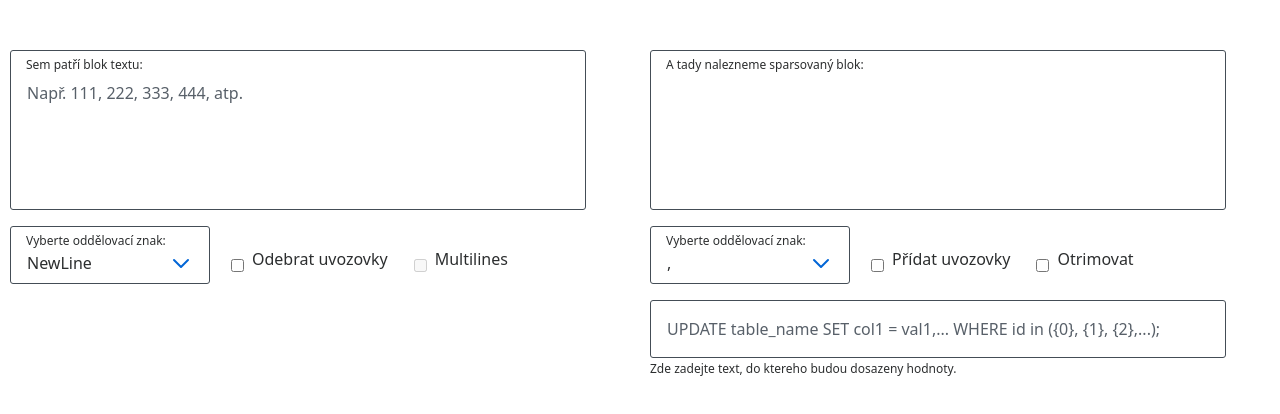
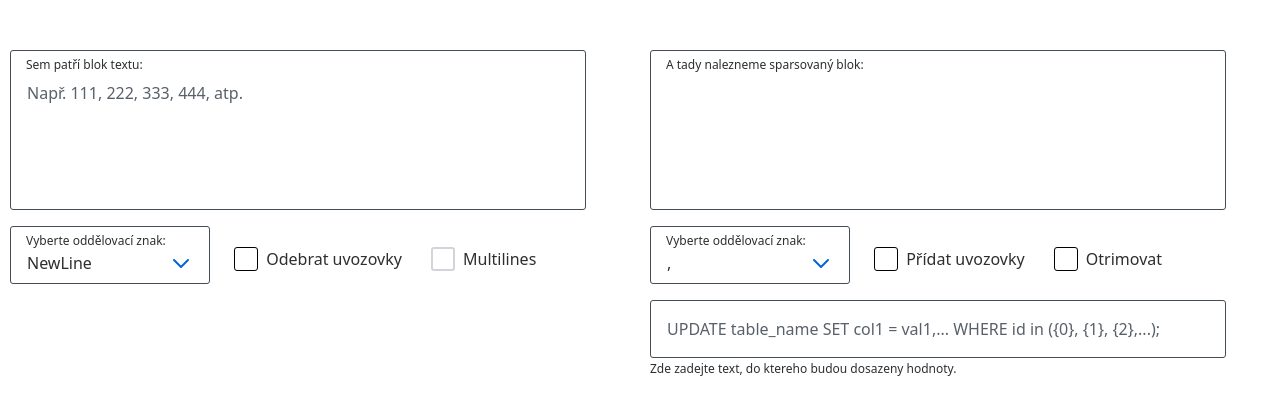
Before and after one commit to sojkas/parser, a React (Create React App) app: page / in a window 1280 px wide. Shown: the top 414 px of the page. Built offline with nearby package versions, Linux system fonts and the light colour scheme.

Commit message:
nastylovani checkboxu

```diff
--- a/src/App.css
+++ b/src/App.css
@@ -46,6 +46,7 @@
   border: 2px solid #0366d6;
   box-sizing: border-box;
   border-radius: 3px;
+  padding: 29px calc(1rem - 1px);
 }
 
 .text-area__area::placeholder{
--- a/src/components/Checkbox.css
+++ b/src/components/Checkbox.css
@@ -4,12 +4,63 @@
   text-align: left;
   margin-left: 1rem;
   padding: 5px;
+  position: relative;
+}
+
+input[type="checkbox"]:disabled + .checkbox-all__span{
+  border: 2px solid #D1D5DA;
+  box-sizing: border-box;
+  border-radius: 3px;
 }
 
 .checkbox-all p {
-  margin-left: 0.5rem;
+  margin-left: 2.2rem;
 }
 
 .checkbox-all input {
     margin-top: 0.33rem;
+
 }
+
+.checkbox-all:hover .checkbox-all__span {
+  border: 2px solid #0D47A1;
+  border-radius: 3px;
+  box-sizing: border-box;
+}
+
+.checkbox-all:hover .checkbox-all__span::after {
+  top: -2px;
+  left: -2px;
+}
+
+.checkbox-all__span {
+  position: absolute;
+  top: 0.3rem;
+  left: 0.5rem;
+  display: inline-block;
+  border: 1px solid black;
+  box-sizing: border-box;
+  border-radius: 3px;
+  width: 24px;
+  height: 24px;
+}
+
+input[type="checkbox"]{
+  width: 0;
+  height: 0;
+  opacity: 0;
+}
+
+input[type="checkbox"]:checked + span:after {
+  content: "";
+  background-image: url('../icons/checked.svg');
+  background-size: cover;
+  background-repeat: no-repeat;
+  background-color: #0D47A1;
+  border-radius: 3px;
+  position: absolute;
+  top:-1px;
+  left:-1px;
+  width: 24px;
+  height: 24px;
+}
--- a/src/components/Checkbox.js
+++ b/src/components/Checkbox.js
@@ -6,8 +6,9 @@ const Checkbox = (props) => {
         props.isChecked(event.target.checked);
     }
   return (
-    <label className="checkbox-all">
-      <input className="checked:bg-gray-500" type="checkbox" checked={props.checked} onChange={checkboxChangeHandler} disabled={props.disabled}/>
+    <label className="checkbox-all" disabled={props.disabled}>
+      <input type="checkbox" checked={props.checked} onChange={checkboxChangeHandler} disabled={props.disabled}/>
+      <span className="checkbox-all__span"></span>
       <p className="">{props.title}</p>
     </label>
   );
--- a/src/components/InputText.css
+++ b/src/components/InputText.css
@@ -24,6 +24,7 @@
 .text-input__input:focus-visible {
     border: 2px solid #0366D6;
     box-sizing: border-box;
+    padding: calc(1rem - 1px);
 }
 
 :focus-visible {
--- a/src/components/StringOption.css
+++ b/src/components/StringOption.css
@@ -32,6 +32,7 @@ select:focus-visible {
   border: 2px solid #0366d6;
   box-sizing: border-box;
   border-radius: 3px;
+  padding: calc(1.5rem - 1px) calc(3.5rem - 1px) calc(0.5rem - 1px) calc(1rem - 1px);
 }
 
 select:active {
--- a/src/index1.css
+++ b/src/index1.css
@@ -470,10 +470,6 @@ Ensure the default browser behavior of the `hidden` attribute.
   border-width: 1px;
 }
 
-.font-bold {
-  font-weight: 700;
-}
-
 body {
   margin: 0;
   color: #2C2E2F;
```
Also changed, not shown: src/icons/checked.svg (added).
